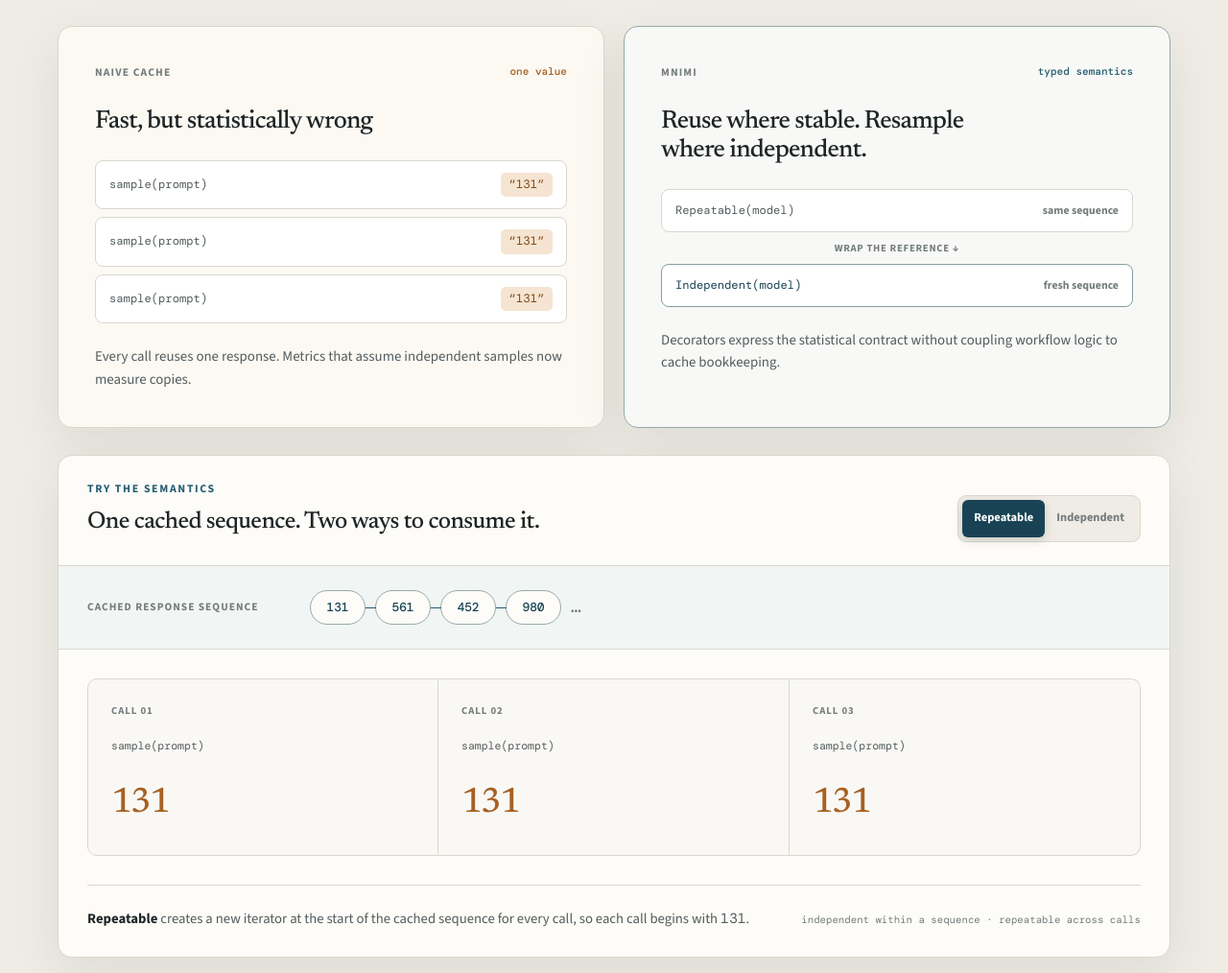
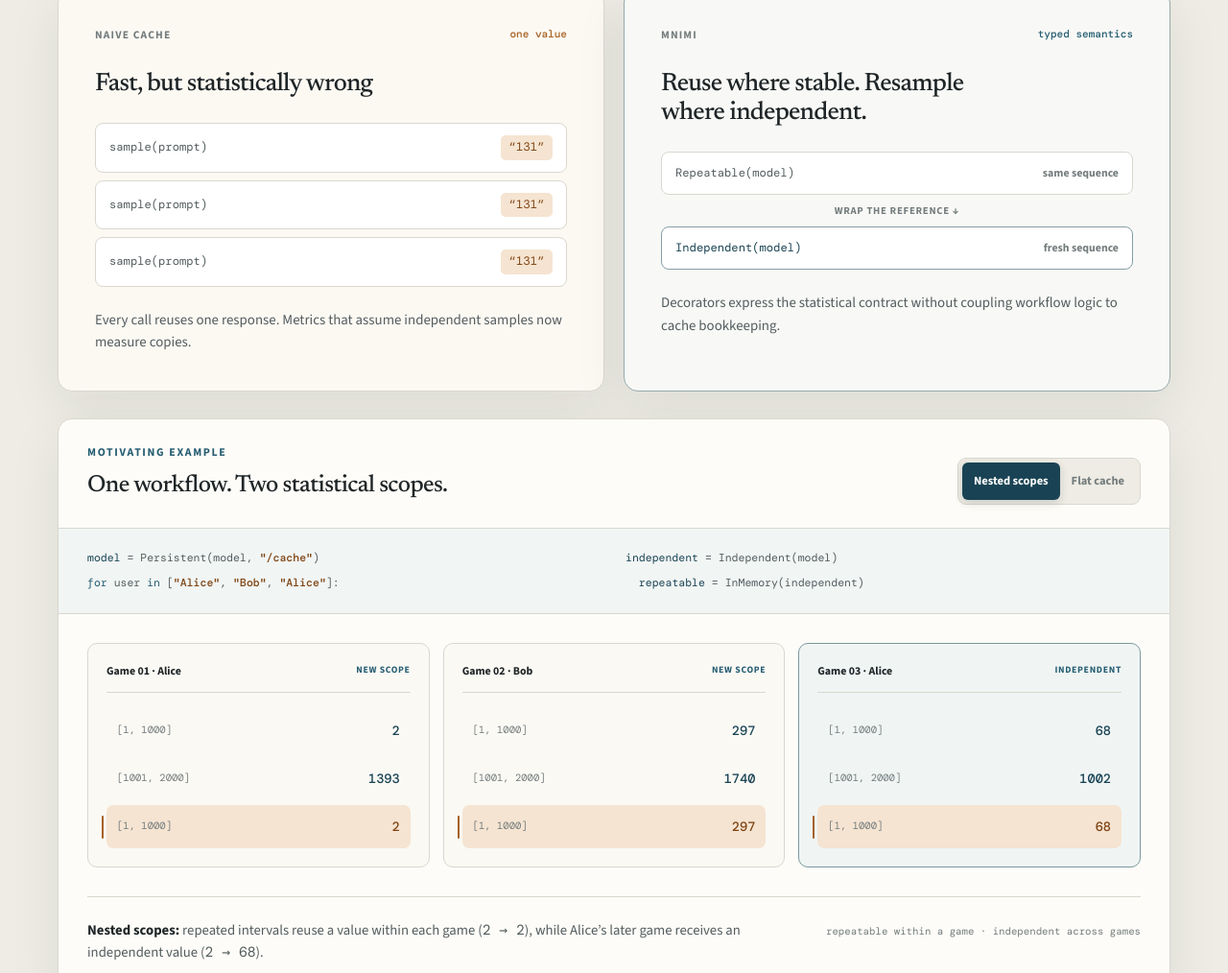
Before and after one commit to jimbou/mnimi, a website: page index.html in a window 1280 px wide. Shown: the part 1786-2800 px from the top of the page at 96% size. Drawn offline with nearby package versions, Linux system fonts and the light colour scheme.

Commit message:
refine: use nested motivating example

```diff
--- a/index.html
+++ b/index.html
@@ -56,7 +56,7 @@
         <div class="hero-copy">
           <p class="eyebrow">LLM4Code · ICSE 2026 · Rio de Janeiro</p>
           <h1>Cache LLM responses. <em>Keep the statistics honest.</em></h1>
-          <p class="lede"><strong>Mnimi</strong> encodes statistical independence in the type of an LLM reference—making workflows reproducible, faster, and cheaper without collapsing the variation their algorithms need.</p>
+          <p class="paper-subtitle">Statistical Independence Aware Caching for LLM Workflows</p>
           <p class="authors-line">Yihan Dai <span>·</span> Dimitrios Stamatios Bouras <span>·</span> Haoxiang Jia <span>·</span> Sergey Mechtaev</p>
           <div class="hero-actions">
             <a class="button button-primary" href="https://dl.acm.org/doi/10.1145/3786181.3788729" target="_blank" rel="noopener">Read at ACM <span aria-hidden="true">↗</span></a>
@@ -68,12 +68,9 @@
 
         <aside class="hero-emblem" aria-label="Mnimi at a glance">
           <div class="logo-orbit">
-            <span class="orbit-dot orbit-one"></span>
-            <span class="orbit-dot orbit-two"></span>
-            <span class="orbit-dot orbit-three"></span>
             <img class="mnimi-mark hero-mark" src="assets/mnimi-logo.svg" alt="Mnimi, the Muse of memory">
           </div>
-          <p class="note-kicker">Μνήμη · memory</p>
+          <p class="note-kicker">ΜΝΗΜΗ · memory</p>
           <p>Named for the primordial Muse of remembrance: structured memory for stochastic software.</p>
           <dl>
             <div><dt>Reuse</dt><dd>Repeatable</dd></div>
@@ -121,46 +118,49 @@
           </article>
         </div>
 
-        <figure id="sampling-demo" class="sampling-demo reveal" data-mode="repeatable">
+        <figure id="sampling-demo" class="sampling-demo reveal" data-mode="nested">
           <figcaption>
             <div>
-              <p class="section-label">Try the semantics</p>
-              <h3>One cached sequence. Two ways to consume it.</h3>
+              <p class="section-label">Motivating example</p>
+              <h3>One workflow. Two statistical scopes.</h3>
             </div>
             <div class="mode-switch" aria-label="Sampling behavior">
-              <button type="button" data-sampling-mode="repeatable" aria-pressed="true">Repeatable</button>
-              <button type="button" data-sampling-mode="independent" aria-pressed="false">Independent</button>
+              <button type="button" data-sampling-mode="nested" aria-pressed="true">Nested scopes</button>
+              <button type="button" data-sampling-mode="flat" aria-pressed="false">Flat cache</button>
             </div>
           </figcaption>
 
-          <div class="sequence-source">
-            <span class="source-label">Cached response sequence</span>
-            <div class="source-values" aria-label="Cached values 131, 561, 452, and 980">
-              <b>131</b><b>561</b><b>452</b><b>980</b><i>…</i>
-            </div>
+          <div class="scope-code" aria-label="Persistent model wrapped by independent sampling across games and in-memory repeatability within each game">
+            <code><span>model</span> = Persistent(model, <b>"/cache"</b>)</code>
+            <code><span>independent</span> = Independent(model)</code>
+            <code><i>for</i> user <i>in</i> [<b>"Alice"</b>, <b>"Bob"</b>, <b>"Alice"</b>]:</code>
+            <code>&nbsp;&nbsp;<span>repeatable</span> = InMemory(independent)</code>
           </div>
 
-          <div class="sample-calls" aria-live="polite">
-            <article>
-              <span>call 01</span>
-              <code>sample(prompt)</code>
-              <strong data-sample-value="0">131</strong>
+          <div class="game-grid" aria-live="polite">
+            <article class="game-card" data-game="1">
+              <div class="game-head"><span>Game 01 · Alice</span><b>new scope</b></div>
+              <div class="round"><code>[1, 1000]</code><strong data-sample-value="0">2</strong></div>
+              <div class="round"><code>[1001, 2000]</code><strong data-sample-value="1">1393</strong></div>
+              <div class="round repeated"><code>[1, 1000]</code><strong data-sample-value="2">2</strong></div>
             </article>
-            <article>
-              <span>call 02</span>
-              <code>sample(prompt)</code>
-              <strong data-sample-value="1">131</strong>
+            <article class="game-card" data-game="2">
+              <div class="game-head"><span>Game 02 · Bob</span><b>new scope</b></div>
+              <div class="round"><code>[1, 1000]</code><strong data-sample-value="3">297</strong></div>
+              <div class="round"><code>[1001, 2000]</code><strong data-sample-value="4">1740</strong></div>
+              <div class="round repeated"><code>[1, 1000]</code><strong data-sample-value="5">297</strong></div>
             </article>
-            <article>
-              <span>call 03</span>
-              <code>sample(prompt)</code>
-              <strong data-sample-value="2">131</strong>
+            <article class="game-card game-return" data-game="3">
+              <div class="game-head"><span>Game 03 · Alice</span><b>independent</b></div>
+              <div class="round"><code>[1, 1000]</code><strong data-sample-value="6">68</strong></div>
+              <div class="round"><code>[1001, 2000]</code><strong data-sample-value="7">1002</strong></div>
+              <div class="round repeated"><code>[1, 1000]</code><strong data-sample-value="8">68</strong></div>
             </article>
           </div>
 
           <div class="demo-explanation">
-            <p data-sampling-explanation><strong>Repeatable</strong> creates a new iterator at the start of the cached sequence for every call, so each call begins with <code>131</code>.</p>
-            <span class="demo-rule">independent within a sequence · repeatable across calls</span>
+            <p data-sampling-explanation><strong>Nested scopes:</strong> repeated intervals reuse a value within each game (<code>2 → 2</code>), while Alice’s later game receives an independent value (<code>2 → 68</code>).</p>
+            <span class="demo-rule">repeatable within a game · independent across games</span>
           </div>
         </figure>
       </div>
--- a/script.js
+++ b/script.js
@@ -7,15 +7,15 @@ if (samplingDemo) {
   const rule = samplingDemo.querySelector(".demo-rule");
 
   const modes = {
-    repeatable: {
-      values: ["131", "131", "131"],
-      explanation: "<strong>Repeatable</strong> creates a new iterator at the start of the cached sequence for every call, so each call begins with <code>131</code>.",
-      rule: "independent within a sequence · repeatable across calls",
+    nested: {
+      values: ["2", "1393", "2", "297", "1740", "297", "68", "1002", "68"],
+      explanation: "<strong>Nested scopes:</strong> repeated intervals reuse a value within each game (<code>2 → 2</code>), while Alice’s later game receives an independent value (<code>2 → 68</code>).",
+      rule: "repeatable within a game · independent across games",
     },
-    independent: {
-      values: ["131", "561", "452"],
-      explanation: "<strong>Independent</strong> shares iterator state across calls. Each call advances through the cached sequence, preserving fresh samples without generating them again.",
-      rule: "consumptive across calls · reproducible across runs",
+    flat: {
+      values: ["2", "1393", "2", "297", "1740", "297", "2", "1393", "2"],
+      explanation: "<strong>Flat cache:</strong> repeatability still works inside each game, but Alice’s later game replays her first responses (<code>2 → 2</code>) instead of receiving independent samples.",
+      rule: "repeatable everywhere · independence lost across games",
     },
   };
 
--- a/styles.css
+++ b/styles.css
@@ -215,15 +215,15 @@ h1 {
 
 h1 em { color: var(--blue); font-style: normal; }
 
-.lede {
+.paper-subtitle {
   max-width: 680px;
   margin: 0 0 24px;
   color: var(--ink-soft);
-  font-size: clamp(1.12rem, 2vw, 1.34rem);
-  line-height: 1.5;
+  font-size: clamp(1.18rem, 2vw, 1.44rem);
+  font-weight: 500;
+  line-height: 1.45;
 }
 
-.lede strong { color: var(--ink); font-weight: 700; }
 .authors-line { margin: 0 0 29px; color: var(--muted); font-size: 0.94rem; font-weight: 600; }
 .authors-line span { padding: 0 5px; color: var(--amber); }
 .hero-actions { display: flex; flex-wrap: wrap; gap: 10px; }
@@ -257,10 +257,6 @@ h1 em { color: var(--blue); font-style: normal; }
 .logo-orbit::before, .logo-orbit::after { position: absolute; inset: 4%; content: ""; border: 1px solid color-mix(in srgb, var(--blue) 25%, var(--line)); border-radius: 50%; }
 .logo-orbit::after { inset: 15%; border-color: color-mix(in srgb, var(--amber) 30%, var(--line)); border-style: dashed; transform: rotate(24deg); }
 .hero-mark { position: relative; z-index: 2; width: 76%; height: 76%; object-fit: contain; }
-.orbit-dot { position: absolute; z-index: 3; width: 11px; height: 11px; border: 3px solid var(--paper); border-radius: 50%; background: var(--amber); box-shadow: 0 0 0 1px var(--amber); }
-.orbit-one { top: 15%; right: 17%; }
-.orbit-two { right: 1%; bottom: 36%; background: var(--blue); box-shadow: 0 0 0 1px var(--blue); }
-.orbit-three { left: 4%; bottom: 20%; width: 8px; height: 8px; }
 .hero-emblem > p:not(.note-kicker) { margin: 0 0 22px; color: var(--ink-soft); font-size: 0.96rem; }
 .hero-emblem dl { display: grid; gap: 9px; margin: 0; }
 .hero-emblem dl div { display: flex; justify-content: space-between; gap: 14px; padding-bottom: 8px; border-bottom: 1px solid var(--line); }
@@ -310,21 +306,26 @@ h1 em { color: var(--blue); font-style: normal; }
 .mode-switch { display: inline-flex; padding: 4px; border: 1px solid var(--line); border-radius: 9px; background: var(--paper-tint); }
 .mode-switch button { min-height: 39px; padding: 7px 12px; color: var(--muted); border: 0; border-radius: 6px; background: transparent; font-size: 0.78rem; font-weight: 700; cursor: pointer; }
 .mode-switch button[aria-pressed="true"] { color: #fff; background: var(--blue-deep); box-shadow: 0 3px 10px rgba(16, 40, 50, 0.16); }
-.sequence-source { display: grid; grid-template-columns: 210px minmax(0, 1fr); gap: 22px; align-items: center; padding: 25px 30px; border-bottom: 1px solid var(--line); background: color-mix(in srgb, var(--blue-wash) 40%, var(--surface)); }
-.source-label { color: var(--muted); font-size: 0.71rem; font-weight: 700; letter-spacing: 0.09em; text-transform: uppercase; }
-.source-values { display: flex; align-items: center; gap: 10px; }
-.source-values b { position: relative; min-width: 58px; padding: 7px 10px; color: var(--blue-deep); border: 1px solid color-mix(in srgb, var(--blue) 37%, var(--line)); border-radius: 999px; background: var(--surface); font-family: var(--mono); font-size: 0.8rem; font-weight: 500; text-align: center; }
-.source-values b + b::before { position: absolute; top: 50%; right: 100%; width: 11px; border-top: 1px solid var(--blue); content: ""; }
-.source-values i { color: var(--muted); font-family: var(--mono); font-style: normal; }
-.sample-calls { display: grid; grid-template-columns: repeat(3, 1fr); gap: 0; padding: 30px; }
-.sample-calls article { position: relative; min-width: 0; padding: 24px; border: 1px solid var(--line); background: color-mix(in srgb, var(--paper) 60%, var(--surface)); }
-.sample-calls article:first-child { border-radius: 10px 0 0 10px; }
-.sample-calls article:last-child { border-radius: 0 10px 10px 0; }
-.sample-calls article + article { border-left: 0; }
-.sample-calls article > span { display: block; margin-bottom: 20px; color: var(--muted); font-size: 0.67rem; font-weight: 700; letter-spacing: 0.09em; text-transform: uppercase; }
-.sample-calls code { display: block; overflow: hidden; color: var(--ink-soft); font-size: 0.72rem; text-overflow: ellipsis; }
-.sample-calls strong { display: block; margin-top: 22px; color: var(--amber); font-family: var(--serif); font-size: 2.3rem; font-weight: 500; letter-spacing: -0.045em; transition: color 180ms ease, transform 180ms ease; }
-.sampling-demo[data-mode="independent"] .sample-calls strong { color: var(--blue); transform: translateY(-2px); }
+.scope-code { display: grid; grid-template-columns: repeat(2, minmax(0, 1fr)); gap: 8px 24px; padding: 22px 30px; border-bottom: 1px solid var(--line); background: color-mix(in srgb, var(--blue-wash) 40%, var(--surface)); }
+.scope-code code { color: var(--ink-soft); font-size: 0.72rem; }
+.scope-code span { color: var(--blue-deep); }
+.scope-code b { color: var(--amber-deep); font-weight: 500; }
+.scope-code i { color: var(--blue); font-style: normal; }
+.game-grid { display: grid; grid-template-columns: repeat(3, minmax(0, 1fr)); gap: 14px; padding: 30px; }
+.game-card { min-width: 0; padding: 19px; border: 1px solid var(--line); border-radius: 10px; background: color-mix(in srgb, var(--paper) 58%, var(--surface)); transition: border-color 180ms ease, background-color 180ms ease; }
+.game-return { border-color: color-mix(in srgb, var(--blue) 52%, var(--line)); background: color-mix(in srgb, var(--blue-wash) 42%, var(--surface)); }
+.game-head { display: flex; justify-content: space-between; gap: 12px; margin-bottom: 17px; padding-bottom: 12px; border-bottom: 1px solid var(--line); }
+.game-head span { color: var(--ink); font-size: 0.74rem; font-weight: 700; }
+.game-head b { color: var(--blue); font-size: 0.61rem; font-weight: 700; letter-spacing: 0.07em; text-transform: uppercase; }
+.round { position: relative; display: flex; align-items: center; justify-content: space-between; gap: 12px; min-height: 45px; padding: 8px 11px; border-radius: 7px; }
+.round + .round { margin-top: 5px; }
+.round code { color: var(--muted); font-size: 0.66rem; }
+.round strong { color: var(--blue-deep); font-family: var(--mono); font-size: 0.85rem; font-weight: 500; transition: color 180ms ease, transform 180ms ease; }
+.round.repeated { background: var(--amber-wash); }
+.round.repeated::before { position: absolute; left: -5px; width: 2px; height: 24px; border-radius: 2px; background: var(--amber); content: ""; }
+.round.repeated strong { color: var(--amber-deep); }
+.sampling-demo[data-mode="flat"] .game-return { border-color: color-mix(in srgb, var(--amber) 52%, var(--line)); background: color-mix(in srgb, var(--amber-wash) 30%, var(--surface)); }
+.sampling-demo[data-mode="flat"] .game-return .round strong { color: var(--amber-deep); transform: translateY(-1px); }
 .demo-explanation { display: flex; justify-content: space-between; gap: 30px; align-items: baseline; margin: 0 30px; padding: 23px 0 28px; border-top: 1px solid var(--line); }
 .demo-explanation p { max-width: 700px; margin: 0; color: var(--ink-soft); font-size: 0.92rem; }
 .demo-explanation strong { color: var(--ink); }
@@ -445,8 +446,7 @@ footer { border-top: 1px solid var(--line); }
   .hero-emblem dl { align-self: start; }
   .section-heading { gap: 16px; }
   .section-heading h2, .cite-layout h2 { max-width: 19ch; }
-  .sample-calls { grid-template-columns: 1fr; gap: 8px; }
-  .sample-calls article, .sample-calls article:first-child, .sample-calls article:last-child { border: 1px solid var(--line); border-radius: 9px; }
+  .game-grid { grid-template-columns: 1fr; }
   .result-strip, .feature-grid { grid-template-columns: repeat(2, 1fr); }
   .result-strip article:nth-child(3) { border-left: 0; border-top: 1px solid #344448; }
   .result-strip article:nth-child(4) { border-top: 1px solid #344448; }
@@ -461,8 +461,7 @@ footer { border-top: 1px solid var(--line); }
   .pattern-principles article + article { border-top: 1px solid var(--line); border-left: 0; }
   .pattern-principles article { min-height: 0; }
   .sampling-demo figcaption { align-items: start; flex-direction: column; }
-  .sequence-source { grid-template-columns: 1fr; gap: 12px; }
-  .source-values { overflow-x: auto; padding-bottom: 4px; }
+  .scope-code { grid-template-columns: 1fr; }
   .demo-explanation { align-items: start; flex-direction: column; gap: 12px; }
   .demo-rule { text-align: left; }
   .layer { grid-template-columns: 1fr; gap: 9px; }
@@ -480,7 +479,7 @@ footer { border-top: 1px solid var(--line); }
   .logo-orbit { width: 220px; margin: 0 auto 28px; }
   .hero-emblem dl { margin-top: 20px; }
   .tension-card, .pattern-stage { padding: 22px; }
-  .sampling-demo figcaption, .sequence-source, .sample-calls { padding: 22px; }
+  .sampling-demo figcaption, .scope-code, .game-grid { padding: 22px; }
   .demo-explanation { margin: 0 22px; }
   .mode-switch { width: 100%; }
   .mode-switch button { flex: 1; }
```
Also changed, not shown: tests/website.test.mjs (+16 -4 lines).
